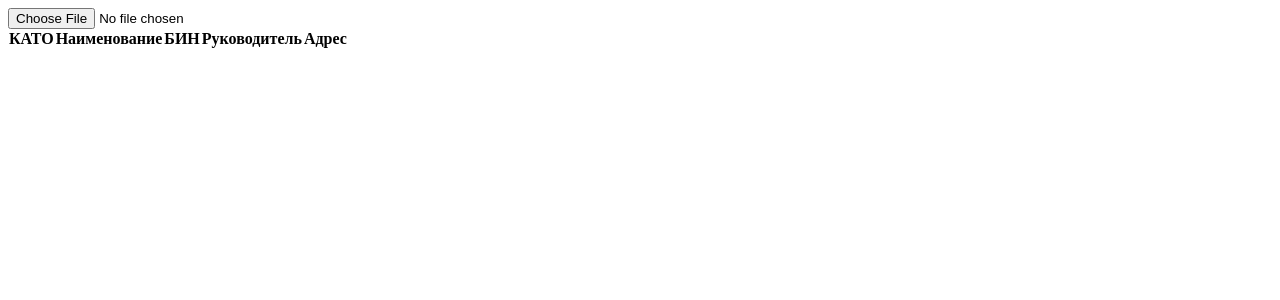
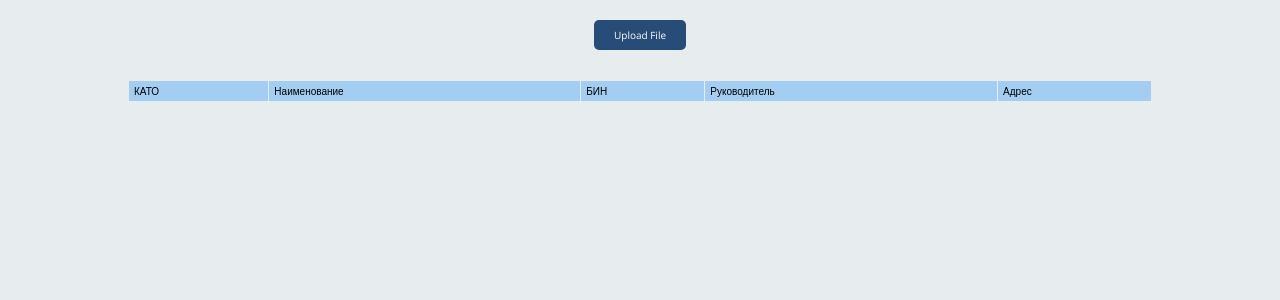
Before and after one commit to boravia/excel-parser, a Vue app: page / in a window 1280 px wide. Shown: the top 300 px of the page. Built offline with nearby package versions, Linux system fonts and the light colour scheme.

Commit message:
finished project

```diff
--- a/src/App.vue
+++ b/src/App.vue
@@ -1,18 +1,20 @@
 <script setup>
 import HandleFileUpload from '@/components/HandleFileUpload.vue';
+import TableData from '@/components/TableData.vue'
 
-import { computed } from 'vue';
-import { useStore } from 'vuex';
+// import { computed } from 'vue';
+// import { useStore } from 'vuex';
 
 
-const store = useStore();
+// const store = useStore();
 
-const tableData = computed(() => store.state.tableData);
+// const tableData = computed(() => store.state.tableData);
 </script>
 
 <template>
   <HandleFileUpload></HandleFileUpload>
-
+  <TableData></TableData>
+<!-- <div>
       <thead>
         <tr>
           <th>КАТО</th>
@@ -31,6 +33,7 @@ const tableData = computed(() => store.state.tableData);
           <td>{{ item.Адрес }}</td>
         </tr>
       </tbody>
+</div> -->
 
 </template>
 
--- a/src/components/HandleFileUpload.vue
+++ b/src/components/HandleFileUpload.vue
@@ -1,12 +1,13 @@
 <template>
-    <div>
-        <input type="file" @change="handleFileUpload" />
+    <div class="file_upload">
+        <input type="file" id="file_input" @change="handleFileUpload" style="display:none;" />
+        <label for="file_input" class="upload_button">Upload File</label>
     </div>
 </template>
 
 <script>
 import * as XLSX from 'xlsx';
-import { ref, onMounted } from "vue";
+// import { ref, onMounted } from "vue";
 
 export default {
     data(){
@@ -37,4 +38,29 @@ export default {
 }
 </script>
 
-<style lang="scss" scoped></style>
+<style lang="scss" scoped>
+.file_upload {
+  display: flex;
+  justify-content: center;
+  margin: 20px;
+
+  .upload_button {
+    padding: 10px 20px;
+    background-color: var(--dark-blue);
+    color: white;
+    border: none;
+    border-radius: 5px;
+    cursor: pointer;
+    font-size: 1em;
+    transition: background-color 0.3s ease;
+
+    &:hover {
+      background-color: #1e3a5a;;
+    }
+  }
+
+  input[type="file"] {
+    display: none;
+  }
+}
+</style>
--- /dev/null
+++ b/src/components/TableData.vue
@@ -0,0 +1,67 @@
+<template>
+  <div class="data_table">
+    <table>
+      <thead>
+        <tr>
+          <th>КАТО</th>
+          <th>Наименование</th>
+          <th>БИН</th>
+          <th>Руководитель</th>
+          <th>Адрес</th>
+        </tr>
+      </thead>
+      <tbody>
+        <tr v-for="item in tableData" :key="item.КАТО">
+          <td>{{ item.КАТО }}</td>
+          <td>{{ item.Наименование }}</td>
+          <td>{{ item.БИН }}</td>
+          <td>{{ item.Руководитель }}</td>
+          <td>{{ item.Адрес }}</td>
+        </tr>
+      </tbody>
+    </table>
+  </div>
+</template>
+
+<script setup>
+import { computed } from 'vue';
+import { useStore } from 'vuex';
+
+const store = useStore();
+
+const tableData = computed(() => store.state.tableData);
+
+</script>
+
+<style lang="scss" scoped>
+.data_table {
+  display: flex;
+  justify-content: center;
+  margin: 20px 0;
+  table {
+    width: 80%;
+    border-collapse: collapse;
+    margin: 10px 0;
+
+    th,
+    td {
+      padding: 5px;
+      border: 1px solid var(--light-gray);
+      text-align: left;
+    }
+
+    th {
+      background-color: var(--light-blue);
+    }
+
+    tbody tr:nth-child(odd) {
+      background-color: var(--light-gray);
+    }
+
+    tbody tr:nth-child(even) {
+      background-color: white;
+      color: black;
+    }
+  }
+}
+</style>
```
Also changed, not shown: src/main.js (+5 -3 lines). Lines whose indentation alone changed are shown as unchanged.
